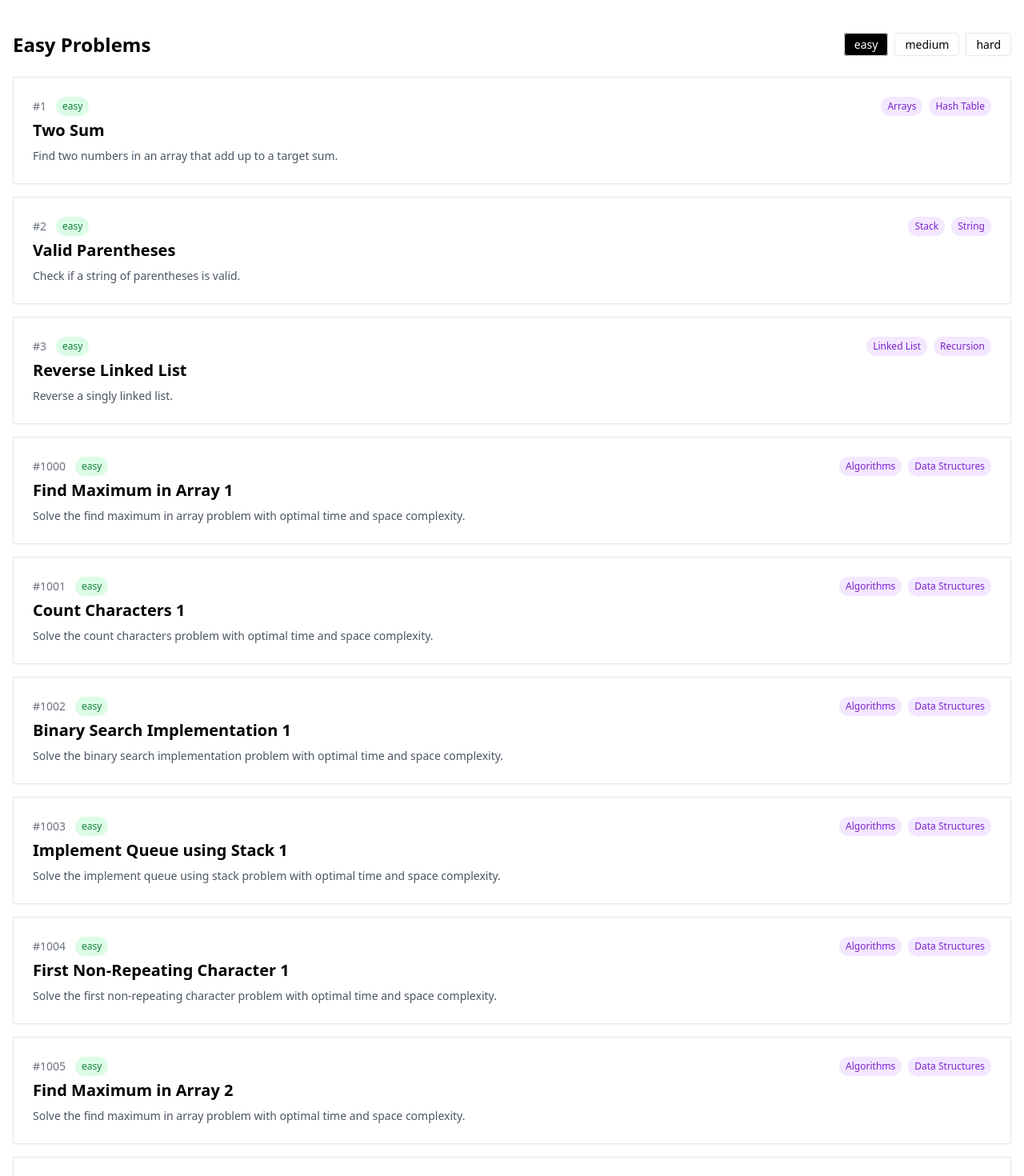
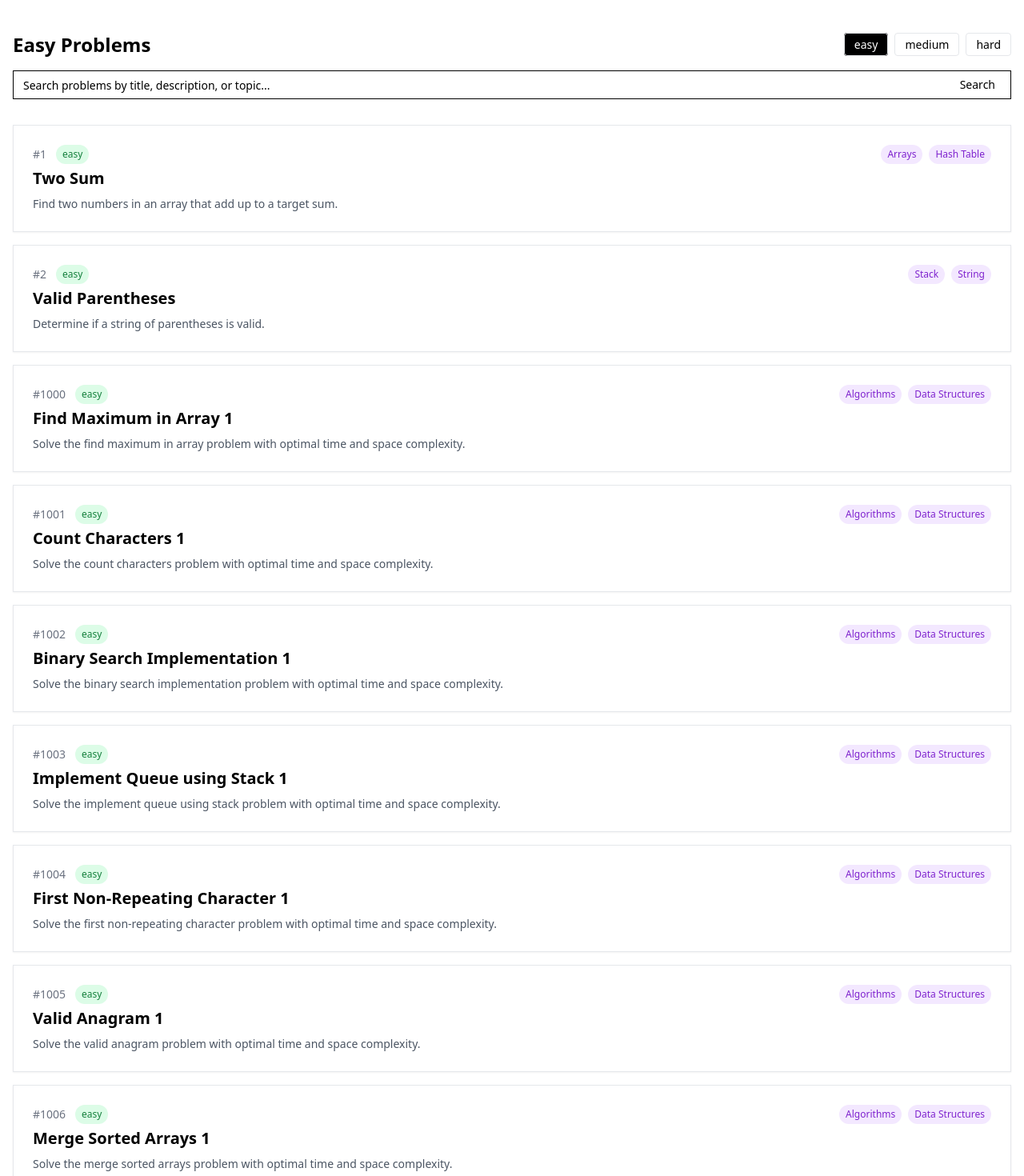
Before and after one commit to Acroeduvos/v0-acroeduvos-website, a Next.js app: page /practice/difficulty in a window 1280 px wide. Shown: the top 1470 px of the page at 80% size. Built offline with nearby package versions, Linux system fonts and the light colour scheme.

Commit message:
feat: add practice problems section with difficulty levels and search

```diff
--- a/app/practice/difficulty/page.tsx
+++ b/app/practice/difficulty/page.tsx
@@ -1,91 +1,28 @@
 "use client"
 
 import Link from "next/link"
-import { useMemo } from "react"
+import { Button } from "@/components/ui/button"
+import { Input } from "@/components/ui/input"
+import { useMemo, useState } from "react"
 
 export default function PracticeByDifficultyPage({ searchParams }: { searchParams: { page?: string; level?: string } }) {
   const page = Number(searchParams.page || 1)
   const level = (searchParams.level || "easy").toLowerCase()
   const levels = ["easy", "medium", "hard"]
+  const [searchQuery, setSearchQuery] = useState("")
 
   const problems = useMemo(() => {
     const all = [
       // Easy Problems
-      {
-        id: 1,
-        title: "Two Sum",
-        level: "easy",
-        slug: "two-sum",
-        description: "Find two numbers in an array that add up to a target sum.",
-        topics: ["Arrays", "Hash Table"],
-      },
-      {
-        id: 2,
-        title: "Valid Parentheses",
-        level: "easy",
-        slug: "valid-parentheses",
-        description: "Check if a string of parentheses is valid.",
-        topics: ["Stack", "String"],
-      },
-      {
-        id: 3,
-        title: "Reverse Linked List",
-        level: "easy",
-        slug: "reverse-linked-list",
-        description: "Reverse a singly linked list.",
-        topics: ["Linked List", "Recursion"],
-      },
+      { id: 1, title: "Two Sum", level: "easy", slug: "two-sum", description: "Find two numbers in an array that add up to a target sum.", topics: ["Arrays", "Hash Table"] },
+      { id: 2, title: "Valid Parentheses", level: "easy", slug: "valid-parentheses", description: "Determine if a string of parentheses is valid.", topics: ["Stack", "String"] },
       // Medium Problems
-      {
-        id: 101,
-        title: "Container With Most Water",
-        level: "medium",
-        slug: "container-with-most-water",
-        description: "Find two lines that together with x-axis forms a container that holds the most water.",
-        topics: ["Arrays", "Two Pointers"],
-      },
-      {
-        id: 102,
-        title: "Binary Tree Level Order Traversal",
-        level: "medium",
-        slug: "binary-tree-level-order",
-        description: "Return the level order traversal of a binary tree's nodes' values.",
-        topics: ["Tree", "BFS"],
-      },
-      {
-        id: 103,
-        title: "Longest Palindromic Substring",
-        level: "medium",
-        slug: "longest-palindromic-substring",
-        description: "Find the longest palindromic substring in a string.",
-        topics: ["String", "Dynamic Programming"],
-      },
+      { id: 3, title: "LRU Cache", level: "medium", slug: "lru-cache", description: "Design and implement a Least Recently Used (LRU) cache.", topics: ["Hash Table", "Linked List"] },
+      { id: 4, title: "Binary Tree Level Order Traversal", level: "medium", slug: "binary-tree-level-order", description: "Return level-order traversal of binary tree nodes' values.", topics: ["Tree", "BFS"] },
       // Hard Problems
-      {
-        id: 201,
-        title: "Median of Two Sorted Arrays",
-        level: "hard",
-        slug: "median-of-sorted-arrays",
-        description: "Find the median of two sorted arrays.",
-        topics: ["Arrays", "Binary Search"],
-      },
-      {
-        id: 202,
-        title: "Regular Expression Matching",
-        level: "hard",
-        slug: "regex-matching",
-        description: "Implement regular expression matching with support for '.' and '*'.",
-        topics: ["String", "Dynamic Programming"],
-      },
-      {
-        id: 203,
-        title: "Merge k Sorted Lists",
-        level: "hard",
-        slug: "merge-k-sorted-lists",
-        description: "Merge k sorted linked lists into one sorted linked list.",
-        topics: ["Linked List", "Heap"],
-      },
+      { id: 5, title: "Median of Two Sorted Arrays", level: "hard", slug: "median-sorted-arrays", description: "Find the median of two sorted arrays.", topics: ["Array", "Binary Search"] },
     ]
+
     // Generate more problems programmatically
     const generateProblems = (baseProblems: typeof all) => {
       const result = [...baseProblems]
@@ -96,6 +33,11 @@ export default function PracticeByDifficultyPage({ searchParams }: { searchParam
           "Binary Search Implementation",
           "Implement Queue using Stack",
           "First Non-Repeating Character",
+          "Valid Anagram",
+          "Merge Sorted Arrays",
+          "Reverse Linked List",
+          "Balanced Binary Tree",
+          "Path Sum in Binary Tree"
         ],
         medium: [
           "Longest Common Subsequence",
@@ -103,6 +45,11 @@ export default function PracticeByDifficultyPage({ searchParams }: { searchParam
           "Minimum Path Sum",
           "Validate Binary Search Tree",
           "Word Break Problem",
+          "Course Schedule",
+          "Container With Most Water",
+          "Generate Parentheses",
+          "Rotate Image",
+          "Longest Palindromic Substring"
         ],
         hard: [
           "Shortest Path in Graph",
@@ -110,12 +57,17 @@ export default function PracticeByDifficultyPage({ searchParams }: { searchParam
           "Longest Valid Parentheses",
           "Word Search II",
           "N-Queens Problem",
+          "Regular Expression Matching",
+          "Merge k Sorted Lists",
+          "Sliding Window Maximum",
+          "Trapping Rain Water",
+          "Serialize and Deserialize Binary Tree"
         ],
       }
 
       let id = 1000
       for (const difficulty of Object.keys(templates) as Array<keyof typeof templates>) {
-        for (let i = 0; i < 160; i++) {
+        for (let i = 0; i < 160; i++) { // Generates ~480 additional problems
           const template = templates[difficulty][i % templates[difficulty].length]
           result.push({
             id: id++,
@@ -134,21 +86,61 @@ export default function PracticeByDifficultyPage({ searchParams }: { searchParam
     return allProblems.filter((p) => p.level === level)
   }, [level])
 
+  const filteredProblems = useMemo(() => {
+    if (!searchQuery) return problems
+    const query = searchQuery.toLowerCase()
+    return problems.filter(
+      (p) =>
+        p.title.toLowerCase().includes(query) ||
+        p.description.toLowerCase().includes(query) ||
+        p.topics.some((t) => t.toLowerCase().includes(query))
+    )
+  }, [problems, searchQuery])
+
   const pageSize = 25
-  const totalPages = Math.ceil(problems.length / pageSize)
+  const totalPages = Math.ceil(filteredProblems.length / pageSize)
   const start = (page - 1) * pageSize
-  const pageItems = problems.slice(start, start + pageSize)
+  const pageItems = filteredProblems.slice(start, start + pageSize)
 
   return (
     <div className="container mx-auto px-4 py-10">
-      <div className="mb-6 flex items-center justify-between">
+      <div className="mb-8">
+        <div className="flex items-center justify-between">
           <h1 className="text-2xl font-bold capitalize">{level} Problems</h1>
           <div className="space-x-2 text-sm">
             {levels.map((lvl) => (
-            <Link key={lvl} href={`/practice/difficulty?level=${lvl}`} className={`rounded border px-3 py-1 ${lvl === level ? "bg-black text-white" : "bg-white"}`}>
+              <Link
+                key={lvl}
+                href={`/practice/difficulty?level=${lvl}`}
+                className={`rounded border px-3 py-1 ${
+                  lvl === level
+                    ? "bg-black text-white"
+                    : "bg-white hover:bg-gray-50"
+                }`}
+              >
                 {lvl}
               </Link>
             ))}
+          </div>
+        </div>
+
+        <div className="mt-4">
+          <div className="relative">
+            <Input
+              type="search"
+              placeholder="Search problems by title, description, or topic..."
+              className="w-full"
+              value={searchQuery}
+              onChange={(e) => setSearchQuery(e.target.value)}
+            />
+            <Button
+              className="absolute right-2 top-1/2 -translate-y-1/2"
+              size="sm"
+              variant="ghost"
+            >
+              Search
+            </Button>
+          </div>
         </div>
       </div>
 
@@ -163,15 +155,21 @@ export default function PracticeByDifficultyPage({ searchParams }: { searchParam
               <div>
                 <div className="flex items-center gap-3">
                   <span className="text-sm text-gray-500">#{p.id}</span>
-                  <span className={`rounded-full px-2 py-1 text-xs font-medium ${
-                    p.level === 'easy' ? 'bg-green-100 text-green-700' :
-                    p.level === 'medium' ? 'bg-yellow-100 text-yellow-700' :
-                    'bg-red-100 text-red-700'
-                  }`}>
+                  <span
+                    className={`rounded-full px-2 py-1 text-xs font-medium ${
+                      p.level === "easy"
+                        ? "bg-green-100 text-green-700"
+                        : p.level === "medium"
+                        ? "bg-yellow-100 text-yellow-700"
+                        : "bg-red-100 text-red-700"
+                    }`}
+                  >
                     {p.level}
                   </span>
                 </div>
-                <h3 className="mt-1 text-xl font-bold group-hover:text-purple-600">{p.title}</h3>
+                <h3 className="mt-1 text-xl font-bold group-hover:text-purple-600">
+                  {p.title}
+                </h3>
                 <p className="mt-2 text-sm text-gray-600">{p.description}</p>
               </div>
               <div className="ml-4 flex-shrink-0">
@@ -192,9 +190,28 @@ export default function PracticeByDifficultyPage({ searchParams }: { searchParam
       </div>
 
       <div className="mt-8 flex items-center justify-center space-x-2">
-        <Link href={`/practice/difficulty?level=${level}&page=${Math.max(1, page - 1)}`} className="rounded border px-3 py-2 text-sm">Previous</Link>
-        <span className="text-sm">Page {page} of {totalPages}</span>
-        <Link href={`/practice/difficulty?level=${level}&page=${Math.min(totalPages, page + 1)}`} className="rounded border px-3 py-2 text-sm">Next</Link>
+        <Link
+          href={`/practice/difficulty?level=${level}&page=${Math.max(1, page - 1)}`}
+          className={`rounded border px-3 py-2 text-sm ${
+            page <= 1 ? "pointer-events-none opacity-50" : ""
+          }`}
+        >
+          Previous
+        </Link>
+        <span className="text-sm">
+          Page {page} of {totalPages}
+        </span>
+        <Link
+          href={`/practice/difficulty?level=${level}&page=${Math.min(
+            totalPages,
+            page + 1
+          )}`}
+          className={`rounded border px-3 py-2 text-sm ${
+            page >= totalPages ? "pointer-events-none opacity-50" : ""
+          }`}
+        >
+          Next
+        </Link>
       </div>
     </div>
   )
--- a/app/practice/page.tsx
+++ b/app/practice/page.tsx
@@ -1,6 +1,13 @@
+"use client"
+
 import Link from "next/link"
+import { Button } from "@/components/ui/button"
+import { Input } from "@/components/ui/input"
+import { useState } from "react"
 
 export default function PracticePage() {
+  const [searchQuery, setSearchQuery] = useState("")
+
   const sections = [
     {
       href: "/practice/difficulty",
@@ -9,9 +16,9 @@ export default function PracticePage() {
       stats: {
         total: 500,
         categories: [
-          { name: "Easy", count: 200 },
-          { name: "Medium", count: 200 },
-          { name: "Hard", count: 100 },
+          { name: "Easy", count: 200, color: "bg-green-100 text-green-700" },
+          { name: "Medium", count: 200, color: "bg-yellow-100 text-yellow-700" },
+          { name: "Hard", count: 100, color: "bg-red-100 text-red-700" },
         ],
       },
     },
@@ -34,10 +41,29 @@ export default function PracticePage() {
 
   return (
     <div className="flex min-h-screen flex-col">
-      <section className="bg-purple-700 py-16 text-white">
+      <section className="bg-gradient-to-b from-purple-700 to-purple-800 py-16 text-white">
         <div className="container mx-auto px-4 text-center">
-          <h1 className="text-4xl font-bold tracking-tight sm:text-5xl">Practice</h1>
-          <p className="mx-auto mt-4 max-w-2xl text-purple-100">Sharpen your skills with 500+ curated problems.</p>
+          <h1 className="text-4xl font-bold tracking-tight sm:text-5xl">Practice Problems</h1>
+          <p className="mx-auto mt-4 max-w-2xl text-purple-100">
+            Sharpen your skills with 1000+ curated problems from real interviews and coding challenges.
+          </p>
+          <div className="mx-auto mt-8 max-w-lg">
+            <div className="relative">
+              <Input
+                type="search"
+                placeholder="Search problems by name, topic, or company..."
+                className="w-full rounded-full bg-white/10 px-6 py-3 text-white placeholder-purple-200 backdrop-blur-sm focus:bg-white/20"
+                value={searchQuery}
+                onChange={(e) => setSearchQuery(e.target.value)}
+              />
+              <Button
+                className="absolute right-2 top-1/2 -translate-y-1/2 rounded-full bg-white px-6 text-purple-700 hover:bg-purple-50"
+                size="sm"
+              >
+                Search
+              </Button>
+            </div>
+          </div>
         </div>
       </section>
 
@@ -48,7 +74,7 @@ export default function PracticePage() {
               <Link
                 key={section.href}
                 href={section.href}
-                className="group rounded-lg border border-gray-200 bg-white p-6 shadow-sm transition-all hover:shadow-lg"
+                className="group relative overflow-hidden rounded-lg border border-gray-200 bg-white p-6 shadow-sm transition-all hover:-translate-y-1 hover:shadow-lg"
               >
                 <div className="mb-4">
                   <h3 className="text-2xl font-bold group-hover:text-purple-600">{section.title}</h3>
@@ -65,7 +91,9 @@ export default function PracticePage() {
                     {section.stats.categories ? (
                       section.stats.categories.map((cat) => (
                         <div key={cat.name} className="flex items-center justify-between">
-                          <span className="text-sm font-medium">{cat.name}</span>
+                          <span className={`rounded-full px-2 py-1 text-sm font-medium ${cat.color}`}>
+                            {cat.name}
+                          </span>
                           <span className="text-sm text-gray-500">{cat.count} problems</span>
                         </div>
                       ))
@@ -79,6 +107,25 @@ export default function PracticePage() {
                     )}
                   </div>
                 </div>
+
+                <div className="absolute bottom-6 right-6">
+                  <div className="flex h-10 w-10 items-center justify-center rounded-full bg-purple-100 text-purple-600 transition-transform group-hover:scale-110">
+                    <svg
+                      className="h-6 w-6"
+                      fill="none"
+                      stroke="currentColor"
+                      viewBox="0 0 24 24"
+                      xmlns="http://www.w3.org/2000/svg"
+                    >
+                      <path
+                        strokeLinecap="round"
+                        strokeLinejoin="round"
+                        strokeWidth={2}
+                        d="M9 5l7 7-7 7"
+                      />
+                    </svg>
+                  </div>
+                </div>
               </Link>
             ))}
           </div>
@@ -86,4 +133,3 @@ export default function PracticePage() {
       </section>
     </div>
   )
-}
```
Lines whose indentation alone changed are shown as unchanged.
